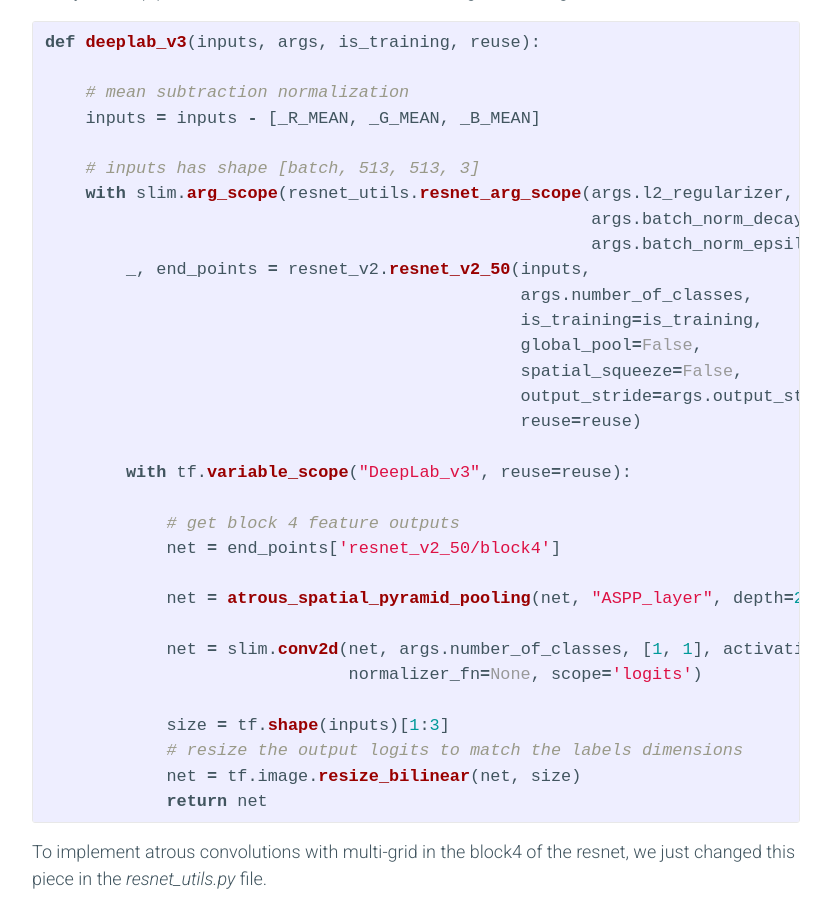
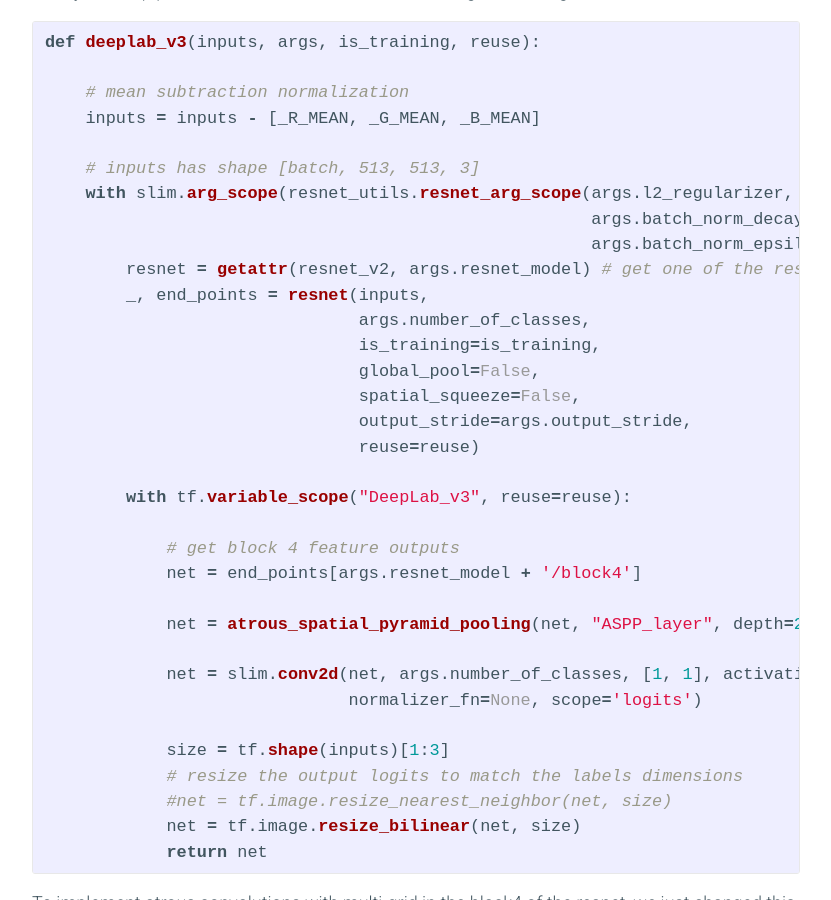
Before and after one commit to sthalles/sthalles.github.io, a Jekyll site: the page built from _posts/2018-01-29-deep_segmentation_network.markdown, in a window 1280 px wide and 900 px high, scrolled down 10927 px. Shown: the whole window, without its empty margins (224-1055 px from the left). Built offline with Jekyll 4.4.1, drawn with Linux system fonts in a browser that asks for light colours; nearby versions of some CDN libraries; comment, search, counter and statistics services are not loaded.

Commit message:
updated deelab function code

```diff
--- a/_posts/2018-01-29-deep_segmentation_network.markdown
+++ b/_posts/2018-01-29-deep_segmentation_network.markdown
@@ -255,18 +255,19 @@ def deeplab_v3(inputs, args, is_training, reuse):
     with slim.arg_scope(resnet_utils.resnet_arg_scope(args.l2_regularizer, is_training,
                                                       args.batch_norm_decay,
                                                       args.batch_norm_epsilon)):
-        _, end_points = resnet_v2.resnet_v2_50(inputs,
-                                               args.number_of_classes,
-                                               is_training=is_training,
-                                               global_pool=False,
-                                               spatial_squeeze=False,
-                                               output_stride=args.output_stride,
-                                               reuse=reuse)
+        resnet = getattr(resnet_v2, args.resnet_model) # get one of the resnet models: resnet_v2_50, resnet_v2_101 ...
+        _, end_points = resnet(inputs,
+                               args.number_of_classes,
+                               is_training=is_training,
+                               global_pool=False,
+                               spatial_squeeze=False,
+                               output_stride=args.output_stride,
+                               reuse=reuse)
 
         with tf.variable_scope("DeepLab_v3", reuse=reuse):
 
             # get block 4 feature outputs
-            net = end_points['resnet_v2_50/block4']
+            net = end_points[args.resnet_model + '/block4']
 
             net = atrous_spatial_pyramid_pooling(net, "ASPP_layer", depth=256, reuse=reuse)
 
@@ -275,6 +276,7 @@ def deeplab_v3(inputs, args, is_training, reuse):
 
             size = tf.shape(inputs)[1:3]
             # resize the output logits to match the labels dimensions
+            #net = tf.image.resize_nearest_neighbor(net, size)
             net = tf.image.resize_bilinear(net, size)
             return net
 
```
